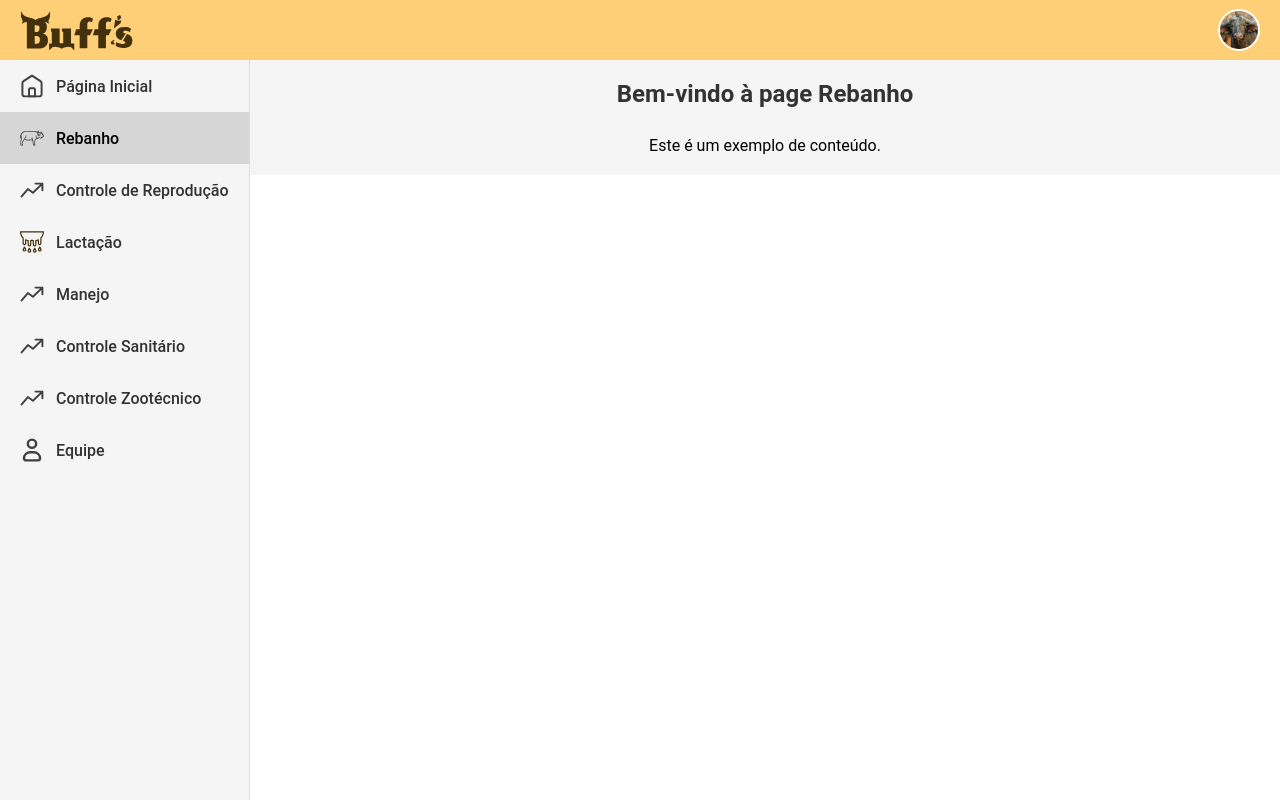
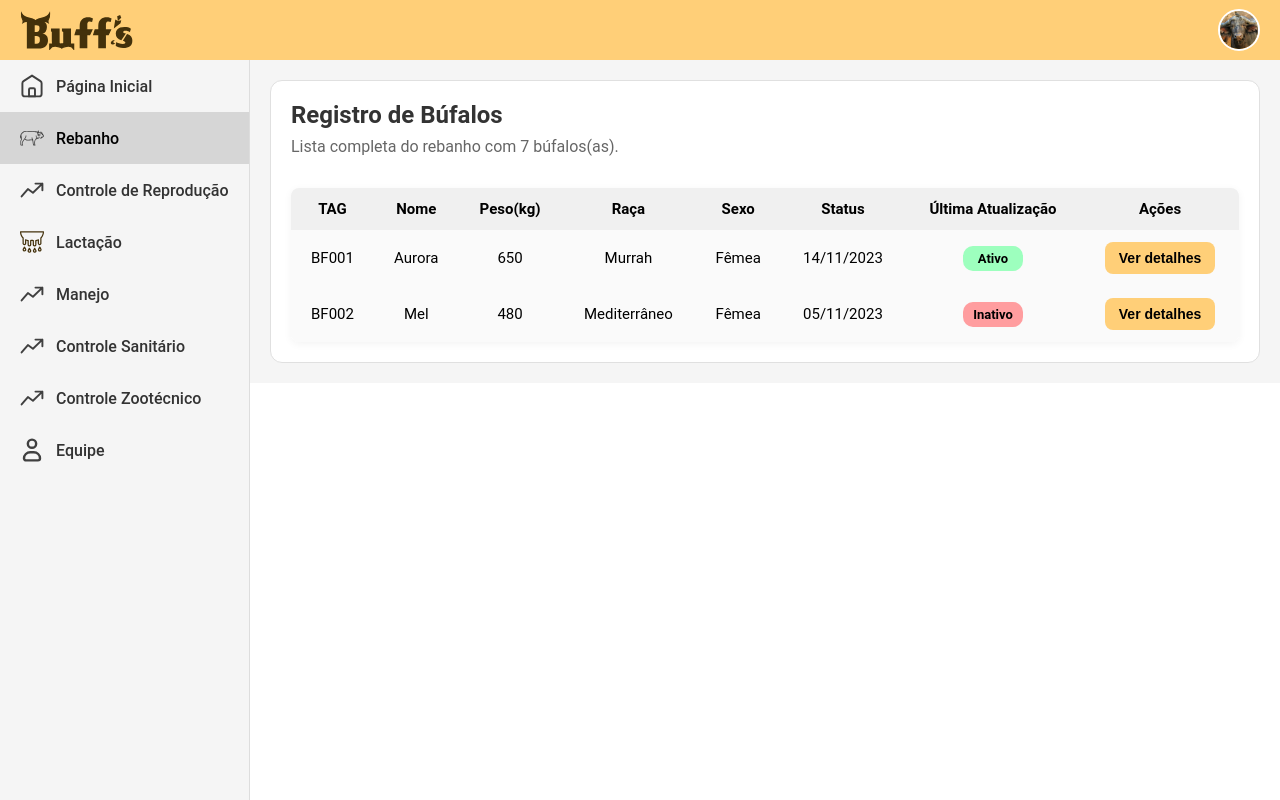
Before and after one commit to CyberLiveStock/dsm4-buffs-frontend, a Next.js app: page /rebanho in a window 1280 px wide. Built offline with nearby package versions, Linux system fonts and the light colour scheme; no server answers.

Commit message:
feat: Desenvolvimento das tabelas do rebanho e lactação

```diff
--- a/src/pages/home.js
+++ b/src/pages/home.js
@@ -21,7 +21,7 @@ export default function Home() {
       setBuffaloCount(buffalos.length); // Atualiza o total de búfalos
 
       // Filtra e conta as fêmeas
-      const onlyFemales = buffalos.filter(b => b.sexo === 'Femea');
+      const onlyFemales = buffalos.filter(b => b.sexo === "Fêmea");
       setFemaleCount(onlyFemales.length); // Atualiza o total de fêmeas
 
       // Filtra e conta os machos
--- a/src/pages/rebanho.js
+++ b/src/pages/rebanho.js
@@ -1,15 +1,66 @@
 import Layout from "@/layout/Layout.js";
-import styles from "@/styles/Home.module.css";
+// import styles from "@/styles/Home.module.css";
+import styles from "@/styles/Rebanho.module.css";
 
 export default function Rebanho() {
   return (
     <div className={styles.container}>
-      <h1 className={styles.title}>Bem-vindo à page Rebanho</h1>
+      <div className={styles.containerTable}>
+        <div>
+          <h1 className={styles.title}>Registro de Búfalos</h1>
+          <p className={styles.description}>
+            {" "}
+            {/*Fazer o contador de bufalos */}
+            Lista completa do rebanho com 7 búfalos(as).
+          </p>
+        </div>
+        <div>
+ <table className={styles.tabela}>
+      <thead className={styles.thead}>
+        <tr>
+          <th className={styles.th}>TAG</th>
+          <th className={styles.th}>Nome</th>
+          <th className={styles.th}>Peso(kg)</th>
+          <th className={styles.th}>Raça</th>
+          <th className={styles.th}>Sexo</th>
+          <th className={styles.th}>Status</th>
+          <th className={styles.th}>Última Atualização</th>
+          <th className={styles.th}>Ações</th>
+        </tr>
+      </thead>
+      <tbody>
+        <tr className={styles.trPar}>
+          <td className={styles.td}>BF001</td>
+          <td className={styles.td}>Aurora</td>
+          <td className={styles.td}>650</td>
+          <td className={styles.td}>Murrah</td>
+          <td className={styles.td}>Fêmea</td>
+          <td className={styles.td}>14/11/2023</td>
+          <td className={styles.td}><span className={`${styles.status} ${styles.ativo}`}>Ativo</span></td>
+          <td className={styles.td}><button className={styles.btnDetalhes}>Ver detalhes</button></td>
+        </tr>
+
+          <tr className={styles.trPar}>
+          <td className={styles.td}>BF002</td>
+          <td className={styles.td}>Mel</td>
+          <td className={styles.td}>480</td>
+          <td className={styles.td}>Mediterrâneo</td>
+          <td className={styles.td}>Fêmea</td>
+          <td className={styles.td}>05/11/2023</td>
+          <td className={styles.td}><span className={`${styles.status} ${styles.inativo}`}>Inativo</span></td>
+          <td className={styles.td}><button className={styles.btnDetalhes}>Ver detalhes</button></td>
+        </tr>
+        {/* Repita os outros <tr> aqui */}
+      </tbody>
+    </table>
+        </div>
+      </div>
+      {/* <h1 className={styles.title}>Bem-vindo à page Rebanho</h1>
       <div className={styles.content}>
         <p className={styles.paragraph}>
           Este é um exemplo de conteúdo.
         </p>
-      </div>
+      </div> */}
     </div>
   );
 }
--- /dev/null
+++ b/src/styles/Lactacao.module.css
@@ -0,0 +1,87 @@
+.container {
+  width: 100%;
+  background-color: #f5f5f5;
+  padding: 20px;
+  display: flex;
+  flex-direction: column;
+  align-items: center;
+  box-sizing: border-box;
+  gap: 20px;
+}
+
+.containerTable{
+  width: 100%;
+  max-width: 1200px;
+  display: flex;
+  flex-direction: column;
+  background-color: #ffffff;
+  border-radius: 12px;
+  padding: 20px;
+  gap: 16px;
+  box-sizing: border-box;
+  border: 1px solid #e0e0e0;
+}
+
+.tabela {
+  width: 100%;
+  border-collapse: collapse;
+  background-color: #fff;
+  border-radius: 8px;
+  overflow: hidden;
+  box-shadow: 0 2px 8px rgba(0, 0, 0, 0.05);
+}
+
+.thead {
+  background-color: #f0f0f0;
+}
+
+.th, .td {
+  text-align: center;
+  padding: 12px 16px;
+  font-size: 15px;
+}
+
+.trPar {
+  background-color: #fafafa;
+}
+
+.status {
+  width: 80px;
+  padding: 5px 10px;
+  border-radius: 10px;
+  font-weight: bold;
+  text-align: center;
+  display: inline-block;
+  font-size: 13px;
+}
+
+.ativo {
+  background-color: #9DFFBE;
+  color: #000000;
+}
+
+.queda {
+  background-color: #d81a1a98;
+  color: #ffffff;
+}
+
+.secando {
+  background-color: #ffcc0084;
+  color: #000000;
+}
+
+.btnDetalhes {
+  background-color: #FFCF78;
+  border: none;
+  color: #000000;
+  padding: 8px 14px;
+  border-radius: 8px;
+  cursor: pointer;
+  font-size: 14px;
+  font-weight: bold;
+
+}
+
+.btnDetalhes:hover {
+  background-color: #f39c12;
+}
--- /dev/null
+++ b/src/styles/Rebanho.module.css
@@ -0,0 +1,95 @@
+.container {
+  width: 100%;
+  background-color: #f5f5f5;
+  padding: 20px;
+  display: flex;
+  flex-direction: column;
+  align-items: center;
+  box-sizing: border-box;
+  gap: 20px;
+}
+
+.containerTable{
+  width: 100%;
+  max-width: 1200px;
+  display: flex;
+  flex-direction: column;
+  background-color: #ffffff;
+  border-radius: 12px;
+  padding: 20px;
+  gap: 16px;
+  box-sizing: border-box;
+  border: 1px solid #e0e0e0;
+}
+
+.title {
+  font-size: 24px;
+  font-weight: bold;
+  color: #333333;
+  margin-bottom: 8px;
+}
+
+.description {
+  font-size: 16px;
+  color: #666666;
+  margin-bottom: 16px;
+}
+
+.tabela {
+  width: 100%;
+  border-collapse: collapse;
+  background-color: #fff;
+  border-radius: 8px;
+  overflow: hidden;
+  box-shadow: 0 2px 8px rgba(0, 0, 0, 0.05);
+}
+
+.thead {
+  background-color: #f0f0f0;
+}
+
+.th, .td {
+  text-align: center;
+  padding: 12px 16px;
+  font-size: 15px;
+}
+
+.trPar {
+  background-color: #fafafa;
+}
+
+.status {
+  width: 40px;
+  padding: 5px 10px;
+  border-radius: 10px;
+  font-weight: bold;
+  text-align: center;
+  display: inline-block;
+  font-size: 13px;
+}
+
+.ativo {
+  background-color: #9DFFBE;
+  color: #000000;
+}
+
+.inativo {
+  background-color: #FF9D9F;
+  color: #000000;
+}
+
+.btnDetalhes {
+  background-color: #FFCF78;
+  border: none;
+  color: #000000;
+  padding: 8px 14px;
+  border-radius: 8px;
+  cursor: pointer;
+  font-size: 14px;
+  font-weight: bold;
+
+}
+
+.btnDetalhes:hover {
+  background-color: #f39c12;
+}
```
Also changed, not shown: src/pages/lactacao.js (added, +85 -0 lines).
